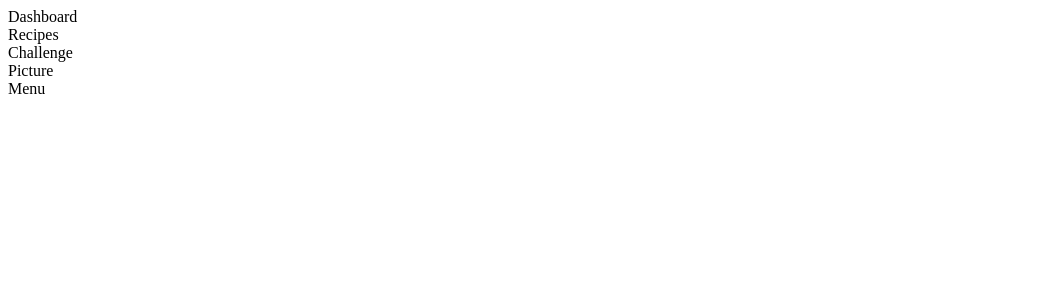
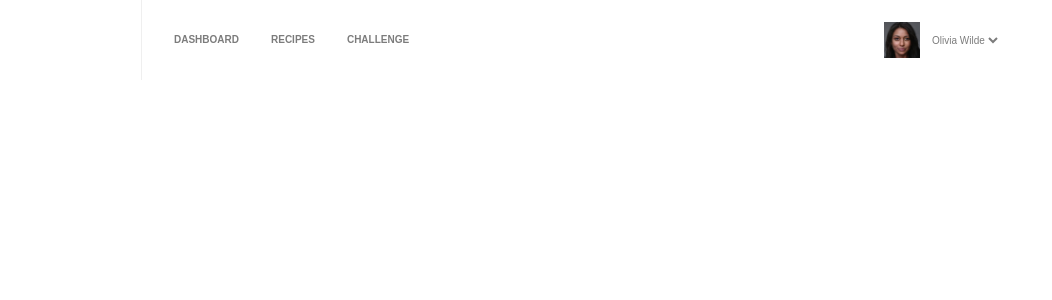
Before and after one commit to molekJ/recruitment-task-get-r, a React (Create React App) app: page / in a window 1280 px wide. Shown: the top 300 px of the page, without its empty margins (0-1052 px from the left). Built offline with nearby package versions, Linux system fonts and the light colour scheme.

Commit message:
navbar almost ready. problem with right margin

```diff
--- a/src/App.js
+++ b/src/App.js
@@ -1,8 +1,10 @@
 import Navbar from "./components/Navbar";
+import { GlobalStyle } from "./GlobalStyles";
 
 function App() {
   return (
     <>
+      <GlobalStyle />
       <Navbar />
     </>
   );
--- /dev/null
+++ b/src/Data/profile.js
@@ -0,0 +1,8 @@
+import profilePic from "../images/unsplash-woman.jpg";
+
+export const userInfo = {
+  name: "Olivia",
+  surname: "Wilde",
+  img: profilePic,
+  alt: "Profile picture",
+};
--- /dev/null
+++ b/src/GlobalStyles.js
@@ -0,0 +1,10 @@
+import { createGlobalStyle } from "styled-components";
+
+export const GlobalStyle = createGlobalStyle`
+    body{
+        box-sizing: border-box;
+        margin: 0 auto;
+        padding: 0;
+        font-family: sans-serif;
+       }
+`;
--- a/src/components/Navbar/NavbarElements.js
+++ b/src/components/Navbar/NavbarElements.js
@@ -1,12 +1,51 @@
 import styled from "styled-components";
-export const NavContainer = styled.div``;
 
-export const NavRoute = styled.div``;
+export const NavContainer = styled.div`
+  background: #ffffff;
+  /* background: red; */
+  width: 978px;
+  height: 80px;
+  display: flex;
+  justify-content: space-between;
+  margin: 0 23px;
+`;
 
-export const NavRouteElement = styled.div``;
+export const NavRoute = styled.div`
+  margin-left: 118px;
+  display: flex;
+  align-items: center;
+  font-size: 10px;
+  text-transform: uppercase;
+  font-weight: bold;
+  color: #7c7c7c;
+  border-left: 1px solid #efefef;
+`;
 
-export const NavProfile = styled.div``;
+export const NavRouteElement = styled.div`
+  margin-left: 32px;
+  border-bottom: 1px solid transparent;
+  transition: 0.2s ease-out;
+  &:hover {
+    color: #ff801a;
+    border-bottom: 1px solid #ff801a;
+    cursor: pointer;
+    transition: 0.2s ease-out;
+  }
+`;
 
-export const NavProfileImg = styled.div``;
+export const NavProfile = styled.div`
+  display: flex;
+  align-items: center;
+`;
 
-export const NavProfileMenu = styled.div``;
+export const NavProfileImg = styled.img`
+  height: 36px;
+  margin-right: 8px;
+`;
+
+export const NavProfileMenu = styled.select`
+  font-size: 10px;
+  border: none;
+  background: #fff;
+  color: #7c7c7c;
+`;
--- a/src/components/Navbar/index.js
+++ b/src/components/Navbar/index.js
@@ -1,4 +1,5 @@
 import React from "react";
+// import profilePic from "../../images/unsplash-woman.jpg";
 import {
   NavContainer,
   NavRoute,
@@ -7,6 +8,7 @@ import {
   NavProfileImg,
   NavProfileMenu,
 } from "./NavbarElements";
+import { userInfo } from "../../Data/profile";
 
 export default function Navbar() {
   return (
@@ -18,8 +20,12 @@ export default function Navbar() {
           <NavRouteElement>Challenge</NavRouteElement>
         </NavRoute>
         <NavProfile>
-          <NavProfileImg>Picture</NavProfileImg>
-          <NavProfileMenu>Menu</NavProfileMenu>
+          <NavProfileImg src={userInfo.img} />
+          <NavProfileMenu>
+            <option>
+              {userInfo.name} {userInfo.surname}
+            </option>
+          </NavProfileMenu>
         </NavProfile>
       </NavContainer>
     </>
```
Also changed, not shown: src/images/unsplash-woman.jpg (added).
